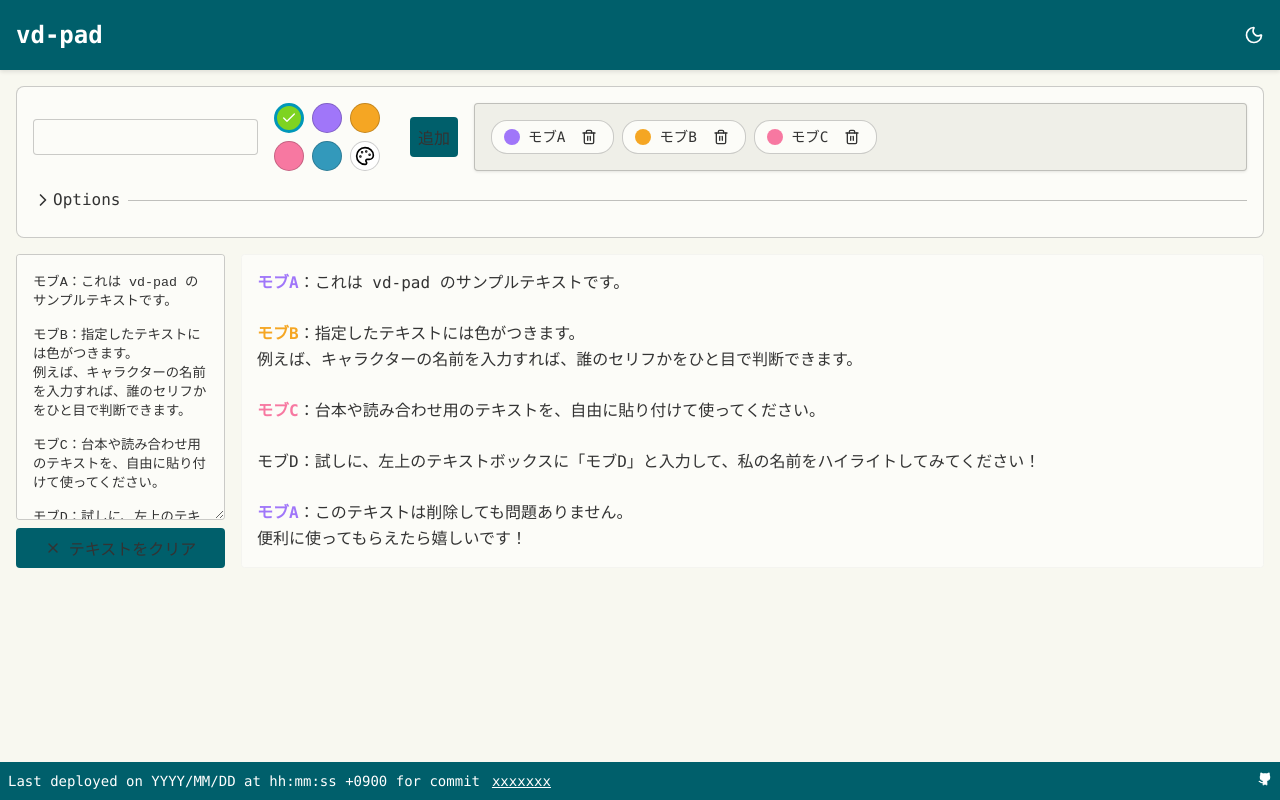
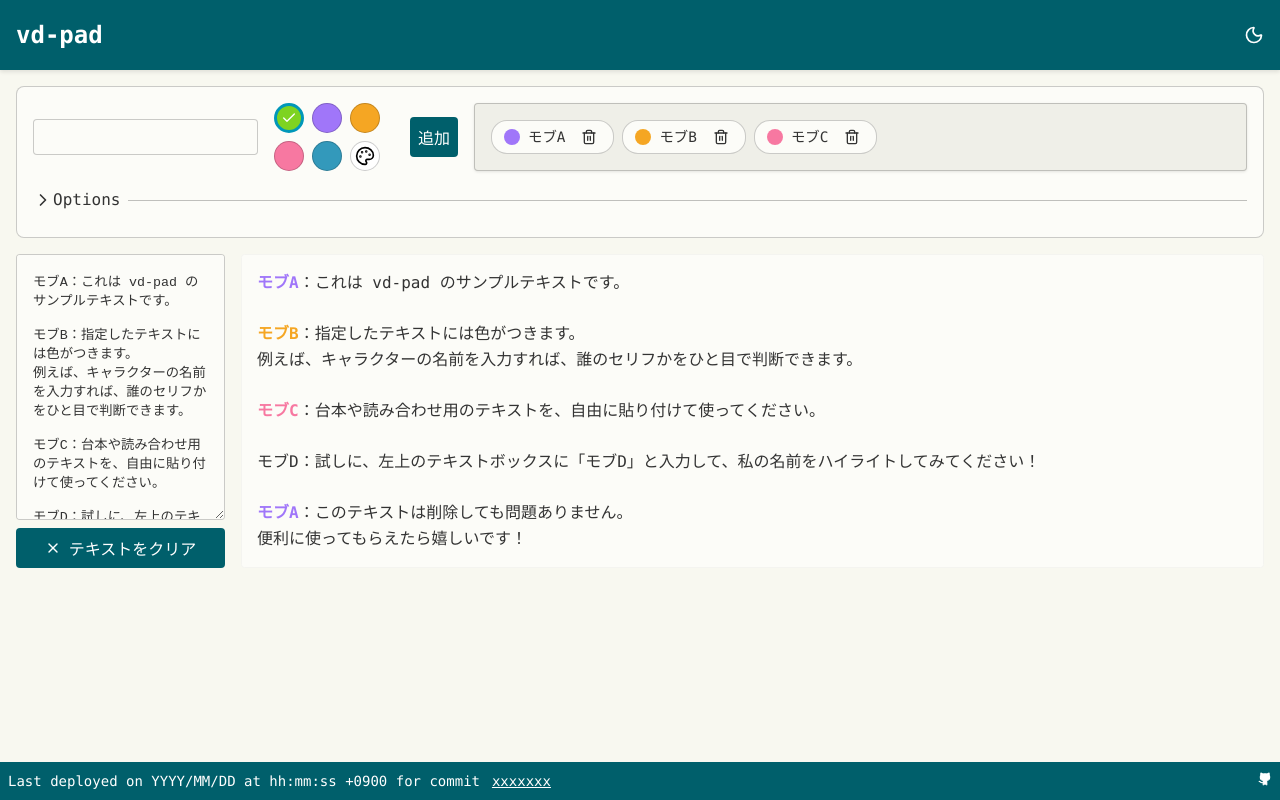
Before and after one commit to dot-ma801/vd-pad, a Vue app: page / in a window 1280 px wide. Built offline with nearby package versions, Linux system fonts and the light colour scheme.

Commit message:
[style] ライトモード時のボタン文言の視認性向上

```diff
--- a/src/components/ui/PrimaryButton.vue
+++ b/src/components/ui/PrimaryButton.vue
@@ -9,7 +9,7 @@
 <style scoped>
 button {
   background-color: var(--color-primary);
-  color: var(--color-text-primary);;
+  color: var(--color-text-on-primary);;
   border: none;
   padding: 0.5rem;
   border-radius: 4px;
--- a/src/style/main.css
+++ b/src/style/main.css
@@ -12,6 +12,7 @@
   --color-text-primary: #333333;
   --color-text-secondary: #666666;
   --color-text-disabled: #999999;
+  --color-text-on-primary: #ffffff;
 
   /* brand / action */
   --color-primary: #005f6b;
```
